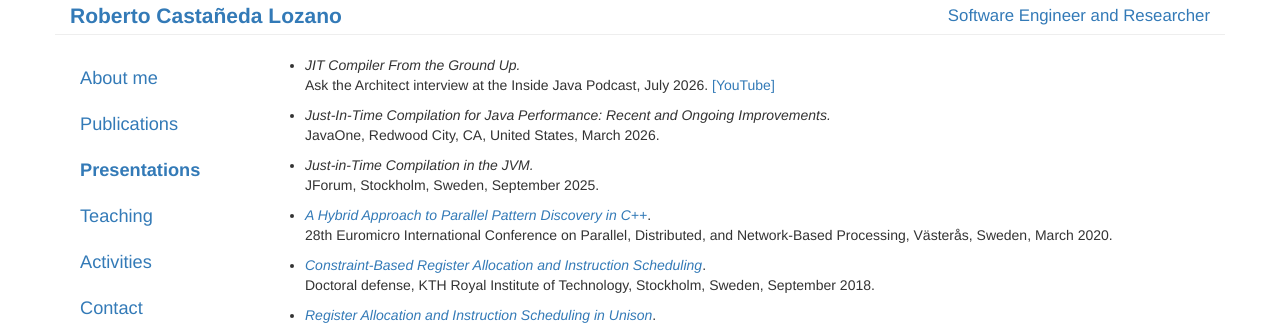
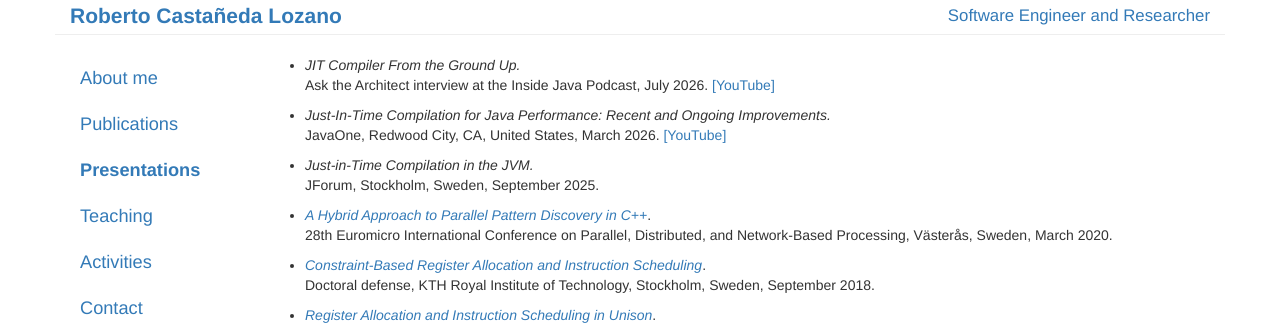
Before and after one commit to robcasloz/robcasloz.github.io, a Jekyll site: the page built from _posts/2010-11-01-presentations.md, in a window 1280 px wide. Shown: the top 325 px of the page. Built offline with Jekyll 4.4.1, drawn with Linux system fonts in a browser that asks for light colours.

Commit message:
Add YouTube link

```diff
--- a/_posts/2010-11-01-presentations.md
+++ b/_posts/2010-11-01-presentations.md
@@ -7,7 +7,7 @@ title: "Presentations"
   Ask the Architect interview at the Inside Java Podcast, July 2026. [[YouTube]](https://youtu.be/ofPOBPa8500)
 
 - *Just-In-Time Compilation for Java Performance: Recent and Ongoing Improvements.*<br />
-  JavaOne, Redwood City, CA, United States, March 2026.
+  JavaOne, Redwood City, CA, United States, March 2026. [[YouTube]](https://youtu.be/h45cGYc6xP8)
 
 - *Just-in-Time Compilation in the JVM.*<br />
   JForum, Stockholm, Sweden, September 2025.
```
